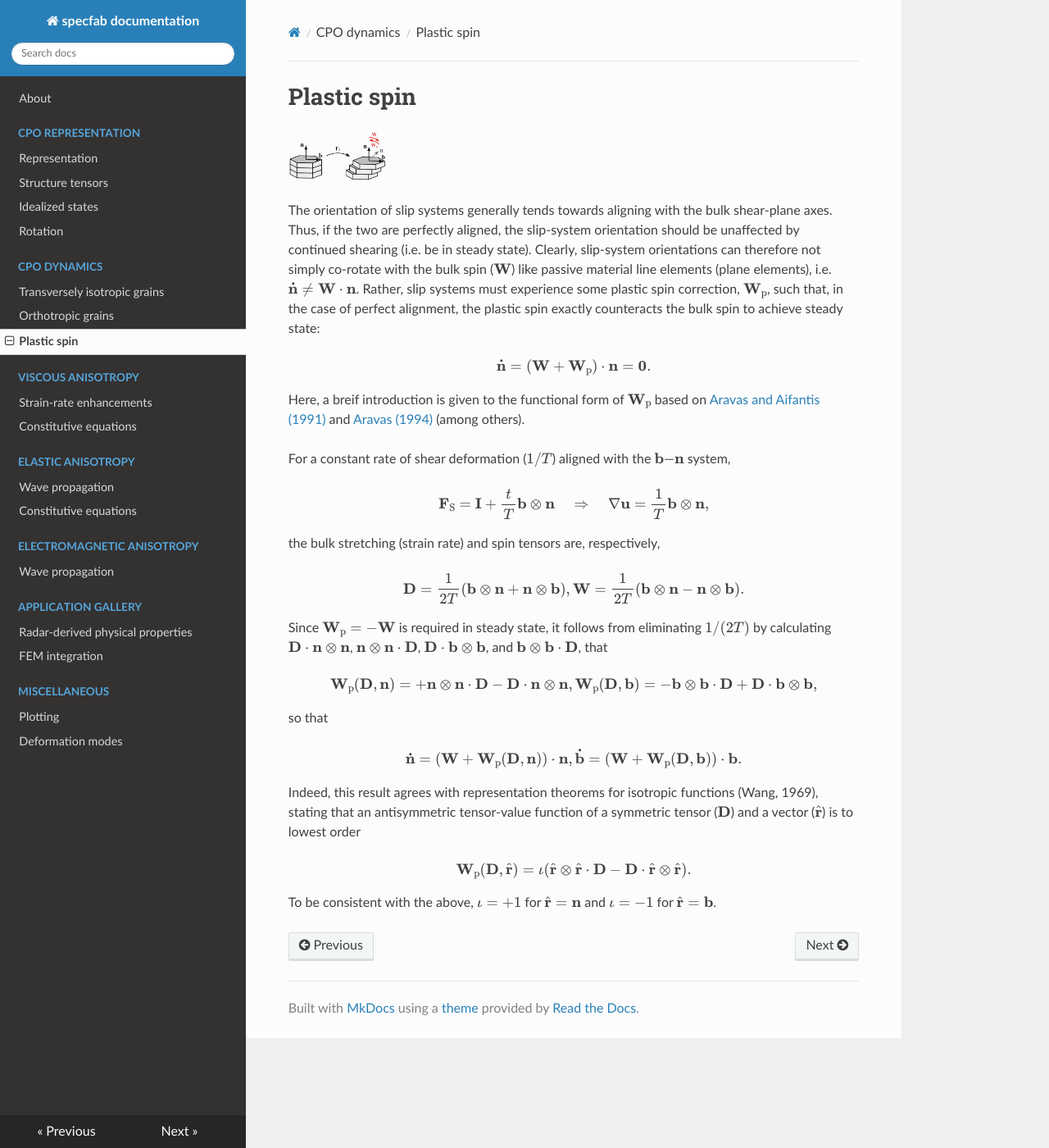
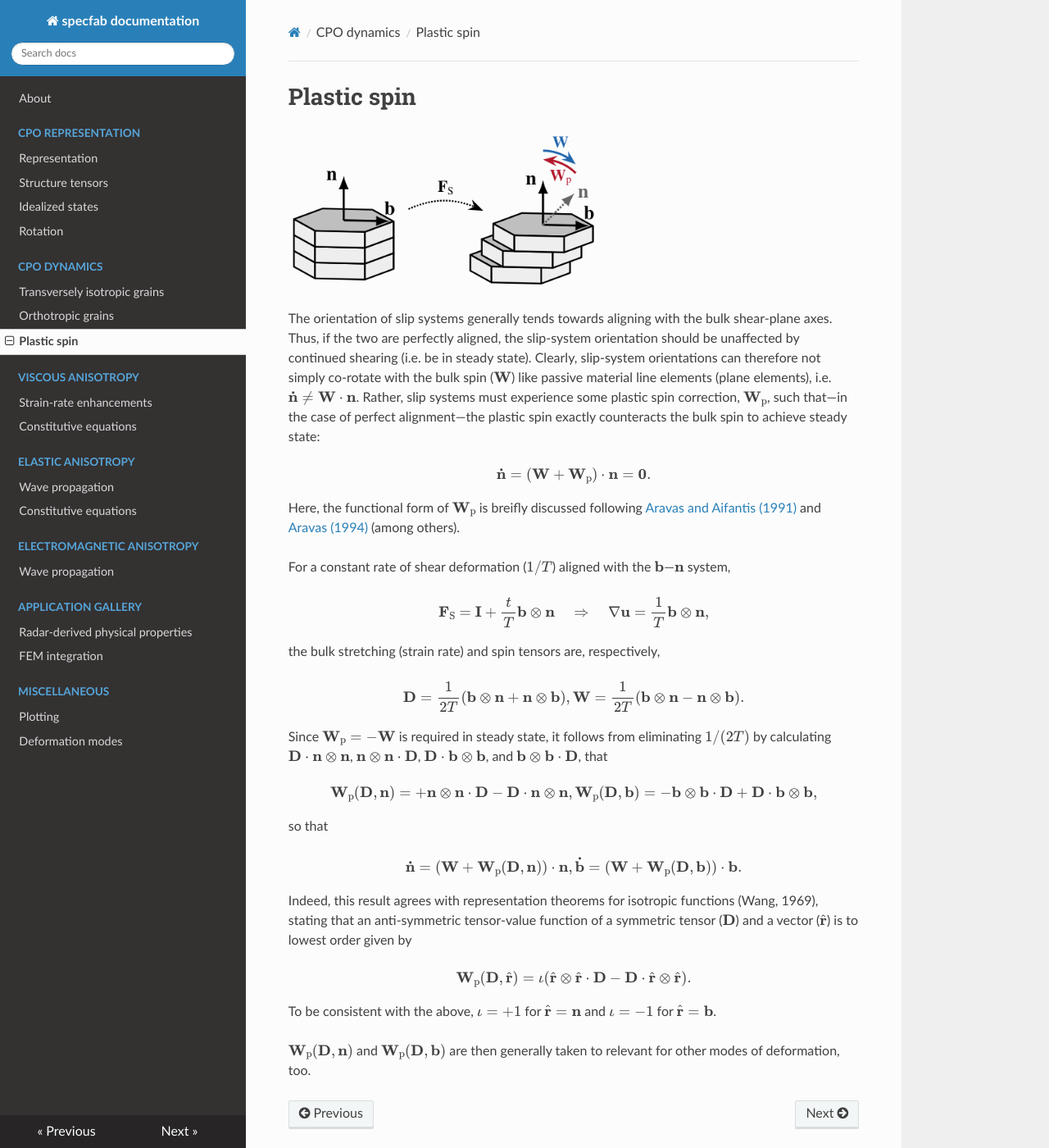
Before and after one commit to nicholasmr/specfab, an MkDocs documentation site: the page built from docs/plastic-spin.md, in a window 1280 px wide and 1400 px high. Shown: the whole window at 82% size. Built offline with MkDocs 1.6.1, drawn with Linux system fonts in a browser that asks for light colours; nearby versions of some CDN libraries; formulas are drawn with MathJax 3.

Commit message:
updated docs figures

```diff
--- a/docs/plastic-spin.md
+++ b/docs/plastic-spin.md
@@ -1,19 +1,19 @@
 # Plastic spin
 
 
-![](https://raw.githubusercontent.com/nicholasmr/specfab/main/images/tranisotropic/plastic-spin.png){: style="width:120px"}
+![](https://raw.githubusercontent.com/nicholasmr/specfab/main/images/tranisotropic/plastic-spin.png){: style="width:380px"}
 
 The orientation of slip systems generally tends towards aligning with the bulk shear-plane axes.
 Thus, if the two are perfectly aligned, the slip-system orientation should be unaffected by continued shearing (i.e. be in steady state).
 Clearly, slip-system orientations can therefore not simply co-rotate with the bulk spin ($\bf W$) like passive material line elements (plane elements), i.e.
 ${\bf \dot{n}} \neq {\bf W} \cdot {\bf n}$.
-Rather, slip systems must experience some plastic spin correction, ${\bf W}_\mathrm{p}$, such that, in the case of perfect alignment, the plastic spin exactly counteracts the bulk spin to achieve steady state:
+Rather, slip systems must experience some plastic spin correction, ${\bf W}_\mathrm{p}$, such that&mdash;in the case of perfect alignment&mdash;the plastic spin exactly counteracts the bulk spin to achieve steady state:
 
 $$
 {\bf \dot{n}} = ({\bf W} + {\bf W}_{\mathrm{p}}) \cdot {\bf n} = {\bf 0} .
 $$
 
-Here, a breif introduction is given to the functional form of ${\bf W}_\mathrm{p}$ based on [Aravas and Aifantis (1991)](https://doi.org/10.1016/0749-6419(91)90028-W) and [Aravas (1994)](https://www.doi.org/10.1088/0965-0393/2/3A/005) (among others).
+Here, the functional form of ${\bf W}_\mathrm{p}$ is breifly discussed following [Aravas and Aifantis (1991)](https://doi.org/10.1016/0749-6419(91)90028-W) and [Aravas (1994)](https://www.doi.org/10.1088/0965-0393/2/3A/005) (among others).
 
 For a constant rate of shear deformation ($1/T$) aligned with the ${\bf b}$&mdash;${\bf n}$ system,
 
@@ -55,7 +55,7 @@ $$
 {\bf \dot{b}} = ({\bf W} + {\bf W}_{\mathrm{p}}({\bf D},{\bf b})) \cdot {\bf b}.
 $$
 
-Indeed, this result agrees with representation theorems for isotropic functions (Wang, 1969), stating that an antisymmetric tensor-value function of a symmetric tensor (${\bf D}$) and a vector (${\hat {\bf r}}$) is to lowest order
+Indeed, this result agrees with representation theorems for isotropic functions (Wang, 1969), stating that an anti-symmetric tensor-value function of a symmetric tensor (${\bf D}$) and a vector (${\hat {\bf r}}$) is to lowest order given by
 
 $$
 {\bf W}_{\mathrm{p}}({\bf D},{\hat {\bf r}}) =
@@ -64,3 +64,5 @@ $$
 $$
 
 To be consistent with the above, $\iota = +1$ for ${\hat {\bf r}}={\bf n}$ and $\iota = -1$ for ${\hat {\bf r}}={\bf b}$.
+
+${\bf W}_\mathrm{p}({\bf D},{\bf n})$ and ${\bf W}_\mathrm{p}({\bf D},{\bf b})$ are then generally taken to relevant for other modes of deformation, too.
```
Also changed, not shown: images/tranisotropic/plastic-spin.png.
